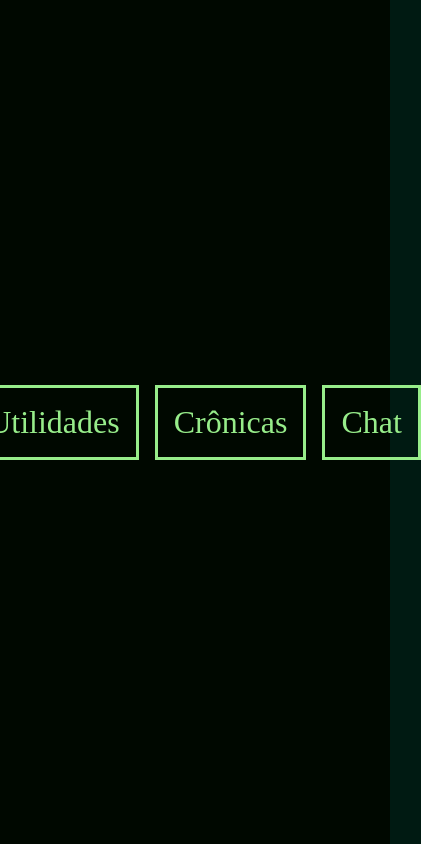
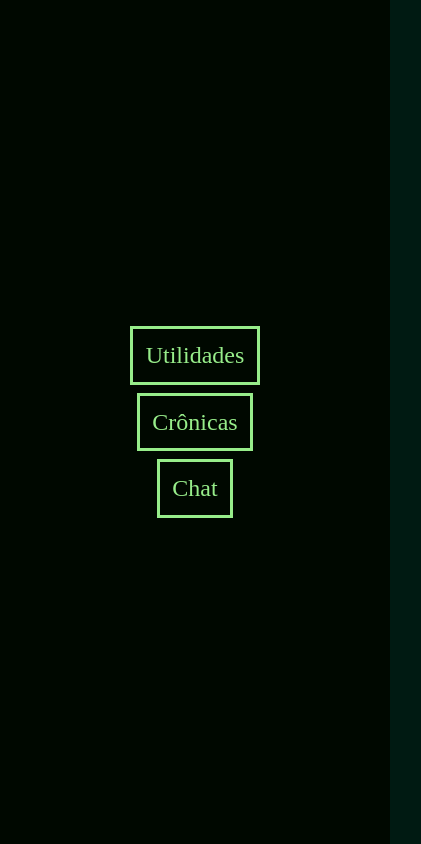
Before and after one commit to GustaDaHora/Number-Playgorund, a React (Vite) app: page /main in a window 390 px wide. Shown: the whole page, 421 px wide, since content can reach past the window. Built offline with nearby package versions, Linux system fonts and the light colour scheme; a web font is replaced by a local one.

Commit message:
Update responsiveness
Web site responsiveness is now set, working on smartphones"

```diff
--- a/src/app/pages/Main/index.tsx
+++ b/src/app/pages/Main/index.tsx
@@ -20,15 +20,41 @@ const Container = styled.div`
     justify-content: center;
     gap: 1rem;
   }
+
+  @media (max-width: 768px) {
+    /* Styles for smaller screen sizes (e.g., smartphones) */
+    flex-direction: column;
+    > div {
+      flex-direction: column;
+      gap: 0.5rem;
+    }
+  }
 `;
+
 const LinkButton = styled(Link)`
   border: 3px solid ${({ theme }) => theme.COLORS.WHITE};
   color: ${({ theme }) => theme.COLORS.WHITE};
   padding: 1rem;
   font-size: 2rem;
+  transition: 1s;
 
   &:hover {
     color: red;
+    padding: 1.5rem;
+    transition: 1s;
+  }
+
+  @media (max-width: 768px) {
+    /* Adjust the font size for smaller screens */
+    font-size: 1.5rem;
+
+    /* Adjust the padding for smaller screens */
+    padding: 0.8rem;
+
+    /* Adjust the hover padding for smaller screens */
+    &:hover {
+      padding: 1rem;
+    }
   }
 `;
 
--- a/src/app/pages/Tables/index.tsx
+++ b/src/app/pages/Tables/index.tsx
@@ -33,6 +33,31 @@ const Container = styled.div`
     width: 100%;
     padding: 3vh;
   }
+
+  @media (max-width: 768px) {
+    /* Styles for smaller screen sizes (e.g., smartphones) */
+    section {
+      width: 80%;
+      padding: 3vh;
+    }
+
+    /* Adjust the font size for smaller screens */
+    h1 {
+      font-size: 1.5rem;
+    }
+
+    /* Adjust the font size and margin for smaller screens */
+    p {
+      font-size: 0.8rem;
+      margin: 1vh 0;
+    }
+
+    /* Adjust the width and font size for smaller screens */
+    TabuadaSelect {
+      width: 80%;
+      font-size: 0.8rem;
+    }
+  }
 `;
 
 const TabuadaSelect = styled.select`
@@ -44,6 +69,11 @@ const TabuadaSelect = styled.select`
   width: 30%;
   font-size: 1rem;
   margin-top: 0.8rem;
+
+  @media (max-width: 768px) {
+    /* Adjust the width for smaller screens */
+    width: 80%;
+  }
 `;
 
 export function Tables() {
@@ -63,12 +93,13 @@ export function Tables() {
       c++;
     }
 
-    useEffect(() => {
-      setNum(1); // Set the default value for num when the component mounts
-    }, []);
-
     return options;
   };
+
+  useEffect(() => {
+    // Set the default value for num when the component mounts
+    setNum(''); // You can set a default value here if needed
+  }, []);
 
   return (
     <Container>
```
